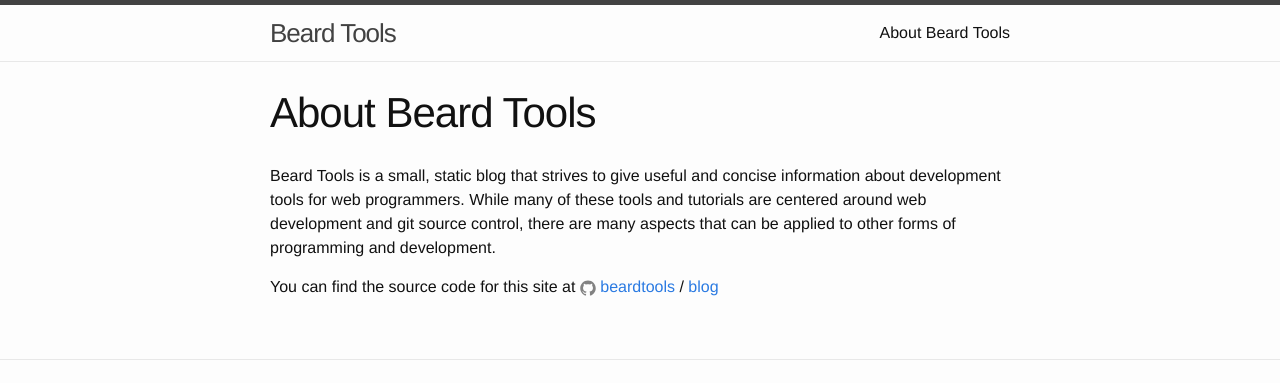
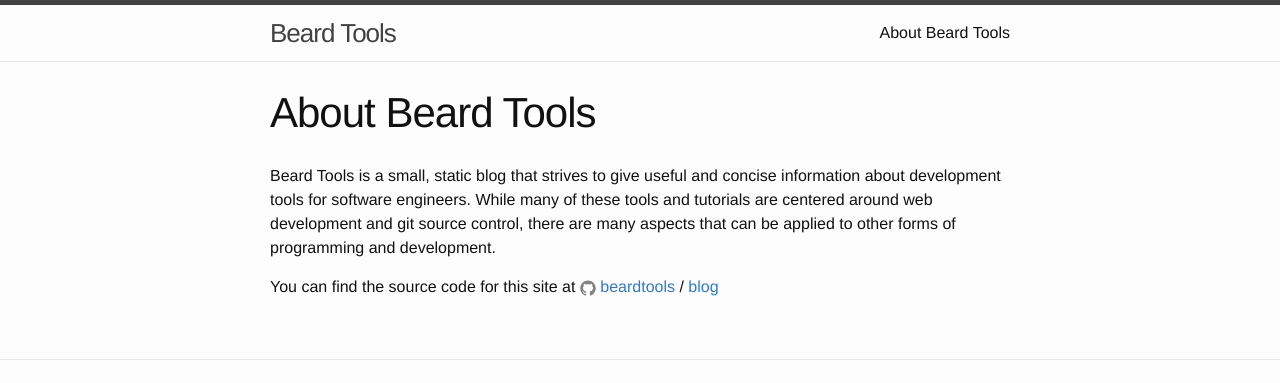
Before and after one commit to beardtools/blog, a Jekyll site: the page built from about.md, in a window 1280 px wide. Shown: the top 383 px of the page. Built offline with Jekyll 4.4.1, drawn with Linux system fonts in a browser that asks for light colours.

Commit message:
Update to About page
removed the 'web programmer' in exchange for 'software engineer'

```diff
--- a/about.md
+++ b/about.md
@@ -4,7 +4,7 @@ title: About Beard Tools
 permalink: /about/
 ---
 
-Beard Tools is a small, static blog that strives to give useful and concise information about development tools for web programmers. While many of these tools and tutorials are centered around web development and git source control, there are many aspects that can be applied to other forms of programming and development.
+Beard Tools is a small, static blog that strives to give useful and concise information about development tools for software engineers. While many of these tools and tutorials are centered around web development and git source control, there are many aspects that can be applied to other forms of programming and development.
 
 You can find the source code for this site at
 {% include icon-github.html username="beardtools" %} /
```
